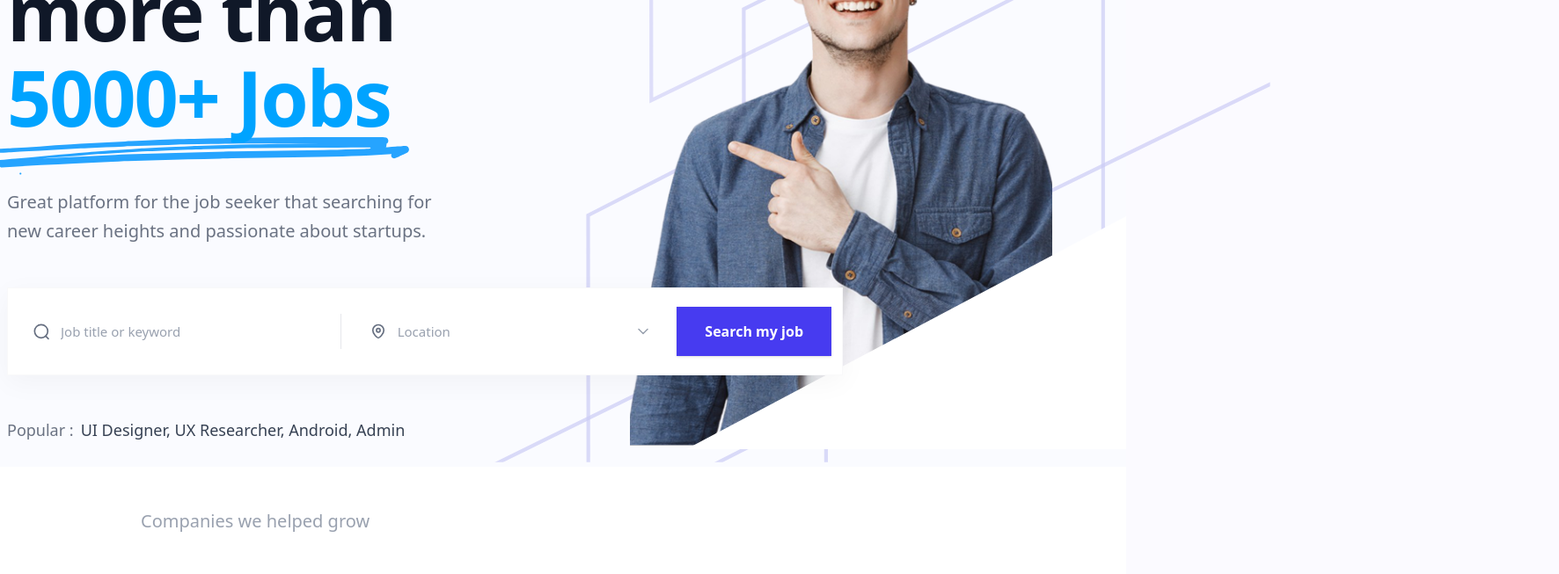
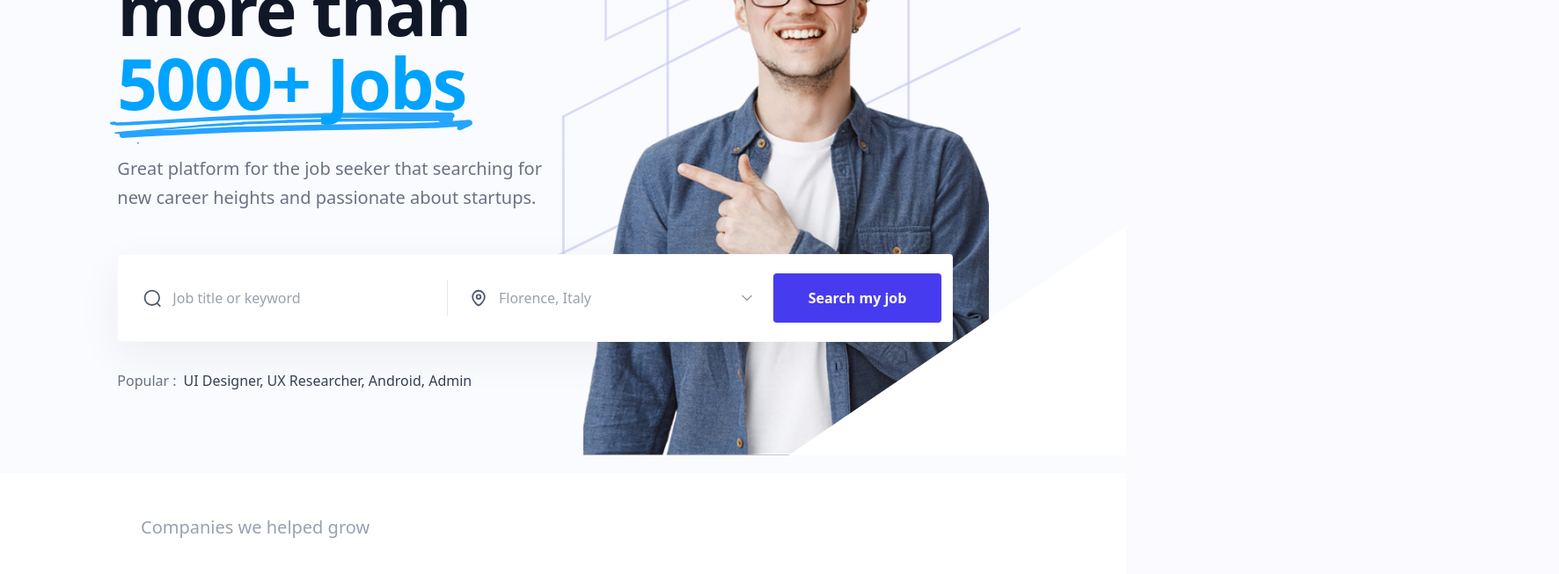
Before and after one commit to abdulahaddf/QuickHire-frontend, a Next.js app: page / in a window 1280 px wide. Shown: the part 320-973 px from the top of the page at 88% size, 1772 px wide, since content can reach past the window. Built offline with nearby package versions, Linux system fonts and the light colour scheme; no server answers.

Commit message:
added readme.md file

```diff
--- a/components/home/HeroSection.tsx
+++ b/components/home/HeroSection.tsx
@@ -19,99 +19,106 @@ export function HeroSection() {
   };
 
   return (
-    <section className="relative w-full pt-12 md:pt-24">
-      <div className="mx-auto max-w-[1400px] px-4 sm:px-6 lg:px-2">
+    <section className="relative w-full pt-12 md:pt-20 lg:pt-24 bg-[#FAFBFF] overflow-hidden">
+       {/* Background Pattern */}
+         <div className="absolute -top-3 right-30 w-[55%] h-[165%] z-[1] hidden md:block">
+           <Image src="/Header/Pattern.svg" alt="Background Pattern" fill className="object-contain object-right-top" priority />
+         </div>
+      <div className="mx-auto max-w-11/12 px-4 sm:px-6 lg:px-20 relative z-10">
         <div className="grid grid-cols-1 lg:grid-cols-2 relative gap-12 lg:gap-0">
+
           {/* Left Content */}
-       <div className="flex min-w-0 flex-col gap-10 relative z-30">
-        <h1 className="text-[2.5rem] sm:text-[3.5rem] lg:text-[5.5rem] font-bold leading-[1.1] text-gray-900 tracking-tight">
+          <div className="flex min-w-0 flex-col gap-8 relative z-30 pt-4">
+            <h1 className="text-[2.5rem] sm:text-[3.5rem] lg:text-[5rem] font-bold leading-[1.05] text-gray-900 tracking-tight">
               Discover <br />
               more than <br />
               <span className="text-[#00A3FF] relative inline-block z-10 w-max">
                 5000+ Jobs
                 {/* SVG Underline */}
-            <div className="absolute top-[98%] left-[-5%] w-[110%] -z-10 flex justify-center pointer-events-none">
+                <div className="absolute top-[90%] left-[-2%] w-[104%] -z-10 flex justify-center pointer-events-none">
                   <Image src="/Header/verticleLine.svg" alt="Underline" width={455} height={40} className="w-full h-auto" />
                 </div>
               </span>
             </h1>
 
-        <p className="text-gray-500 text-lg md:text-xl max-w-lg leading-relaxed mt-4 font-medium">
+            <p className="text-gray-500 text-lg md:text-xl max-w-lg leading-relaxed font-medium mt-2">
               Great platform for the job seeker that searching for new career heights and passionate about startups.
             </p>
 
             {/* Search Bar Box */}
-        <form onSubmit={handleSearch} className="w-full md:w-[950px] md:h-[100px] bg-white p-3 shadow-[0px_8px_30px_rgba(0,0,0,0.04)] flex flex-col md:flex-row items-stretch md:items-center gap-4 mt-2 border border-gray-100/50 relative z-50">
+            <form onSubmit={handleSearch} className="w-full lg:w-[950px] h-[100px] bg-white p-3 shadow-[0px_15px_50px_rgba(0,0,0,0.06)] flex flex-col md:flex-row items-stretch md:items-center gap-2 mt-4 border border-gray-100/50 relative z-50 rounded-sm">
 
-          <div className="flex min-w-0 items-center gap-3 px-4 flex-1">
-            <Image src="/Header/Search.svg" alt="Search Icon" width={20} height={20} className="opacity-70" />
+              <div className="flex min-w-0 items-center gap-3 px-4 flex-1 h-14">
+                <Image src="/Header/Search.svg" alt="Search Icon" width={22} height={22} className="opacity-80" />
                 <input
                   type="text"
                   placeholder="Job title or keyword"
                   value={keyword}
                   onChange={(e) => setKeyword(e.target.value)}
-              className="w-full text-[15px] text-gray-800 placeholder-gray-400 focus:outline-none bg-transparent"
+                  className="w-full text-base text-gray-800 placeholder-gray-400 focus:outline-none bg-transparent"
                   aria-label="Job title or keyword"
                 />
               </div>
 
               <div className="hidden md:block w-[1px] h-10 bg-gray-200" />
 
-          <div className="flex min-w-0 items-center gap-3 px-4 flex-1 border-t md:border-t-0 pt-4 md:pt-0 border-gray-100">
-            <Image src="/Header/Location.svg" alt="Location Icon" width={20} height={20} className="opacity-70" />
+              <div className="flex min-w-0 items-center gap-3 px-4 flex-1 border-t md:border-t-0 pt-4 md:pt-0 border-gray-100 h-14">
+                <Image src="/Header/Location.svg" alt="Location Icon" width={22} height={22} className="opacity-80" />
+                <div className="flex flex-1 items-center justify-between gap-2 overflow-hidden">
                   <input
                     type="text"
-              placeholder="Location"
+                    placeholder="Florence, Italy"
                     value={location}
                     onChange={(e) => setLocation(e.target.value)}
-              className="w-full text-[15px] text-gray-800 placeholder-gray-400 focus:outline-none bg-transparent"
+                    className="w-full text-base text-gray-800 placeholder-gray-400 focus:outline-none bg-transparent truncate"
                     aria-label="Location"
                   />
                   <svg width="12" height="8" viewBox="0 0 12 8" fill="none" xmlns="http://www.w3.org/2000/svg" className="text-gray-400 shrink-0">
                     <path d="M1 1.5L6 6.5L11 1.5" stroke="currentColor" strokeWidth="1.5" strokeLinecap="round" strokeLinejoin="round"/>
                   </svg>
                 </div>
+              </div>
 
-          <Button type="submit" variant="primary" className="bg-[#4F46E5] hover:bg-[#4338CA] px-8 py-4 h-auto whitespace-nowrap md:w-auto w-full">
+              <Button type="submit" variant="primary" className="bg-[#4F46E5] hover:bg-[#4338CA] px-10 h-14 whitespace-nowrap md:w-auto w-full text-base font-bold shadow-sm transition-all rounded-sm">
                 Search my job
               </Button>
             </form>
 
             {/* Popular Tags */}
-        <div className="flex flex-wrap items-center gap-x-2 gap-y-1 text-base sm:text-lg my-2 text-gray-500 font-medium">
+            <div className="flex flex-wrap items-center gap-x-2 gap-y-1 text-sm sm:text-base text-gray-500 font-medium">
               <span>Popular : </span>
               <span className="text-gray-700">UI Designer, UX Researcher, Android, Admin</span>
             </div>
           </div>
 
-           {/* Background Pattern */}
-         <div className="absolute top-14 left-40 -translate-x-[6%] -translate-y-[28%] w-[135%] h-[130%] z-[1] hidden md:block">
-           <Image src="/Header/Pattern.svg" alt="Background Pattern" fill className="object-contain" priority />
-         </div>
           {/* Right Content / Image Container */}
-        <div className="relative w-full h-96 md:h-96 lg:h-[600px] hidden md:flex justify-center items-center">
+          <div
+            className="relative w-full h-[400px] sm:h-[500px] lg:h-[650px] hidden md:flex justify-center items-end overflow-hidden"
+          >
+
 
              {/* Hero Image */}
+             <div className="relative z-10 w-full h-full flex items-end justify-center">
                <Image
                  src="/Header/Pic.png"
                  alt="Professional"
-             width={480}
-             height={600}
-             className="relative z-10 object-contain"
+                 width={520}
+                 height={650}
+                 className="object-contain h-full w-auto"
                  priority
                />
-
              </div>
           </div>
         </div>
-              {/* White Corner Bottom Right */}
+      </div>
+
+      {/* Background Visual Element: The big white corner reveal */}
       <div
-                className="hidden lg:block absolute bottom-0 right-0 z-20"
+        className="hidden lg:block absolute bottom-0 right-0 z-20 bg-white"
         style={{
-                  width: 0,
-                  height: 0,
-                  borderLeft: '500px solid transparent',
-                  borderBottom: '265px solid white',
+          width: '30%',
+          height: '35%',
+          clipPath: 'polygon(100% 100%, 0% 100%, 100% 0%)',
         }}
       ></div>
     </section>
--- a/services/api.ts
+++ b/services/api.ts
@@ -1,6 +1,6 @@
 import axios from 'axios';
 
-const API_URL = process.env.NEXT_PUBLIC_API_URL || 'http://localhost:5000/api';
+const API_URL = process.env.NEXT_PUBLIC_API_URL;
 
 export const api = axios.create({
   baseURL: API_URL,
```
Also changed, not shown: 1 other file (tests, documents, lock files or other folders). Lines whose indentation alone changed are shown as unchanged.
